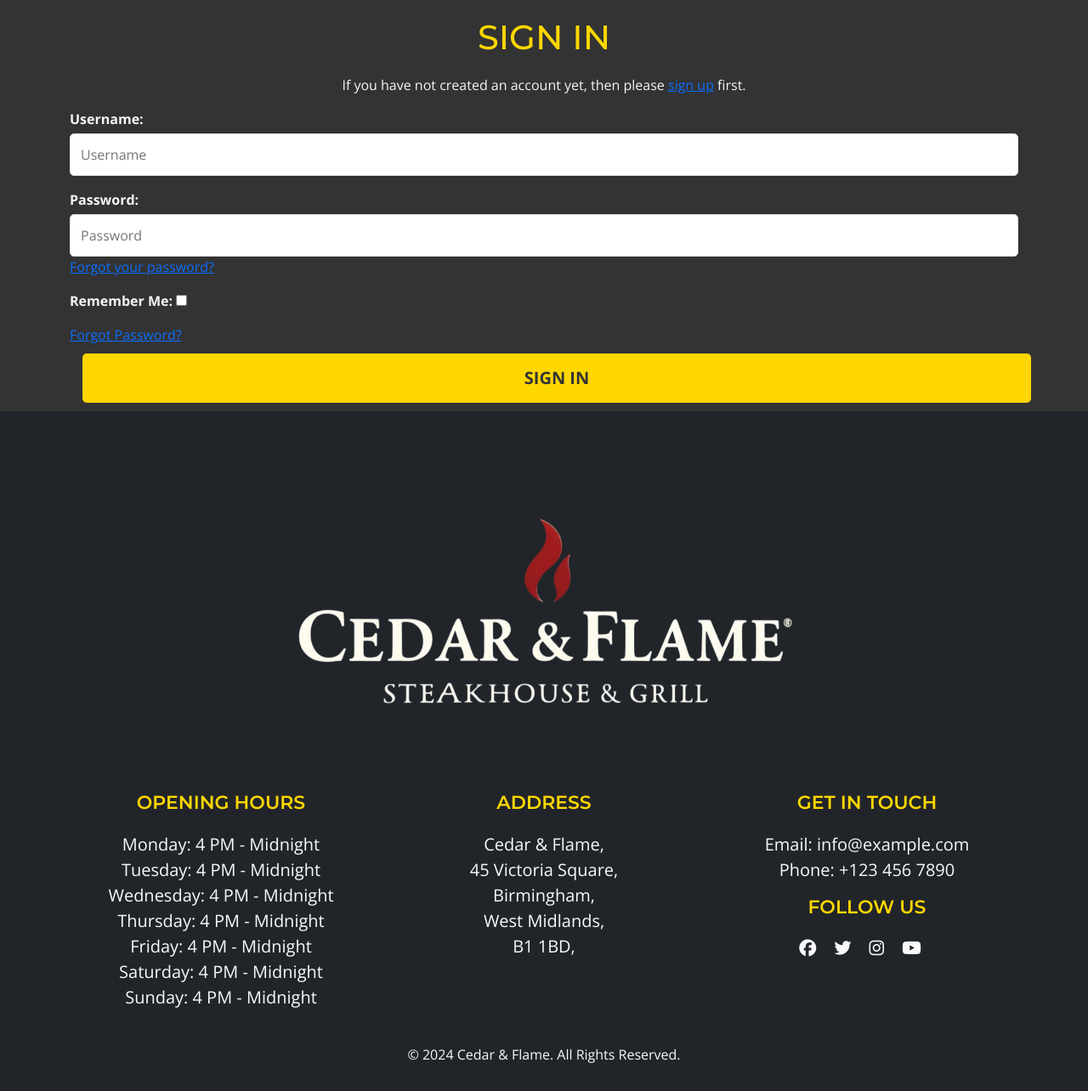
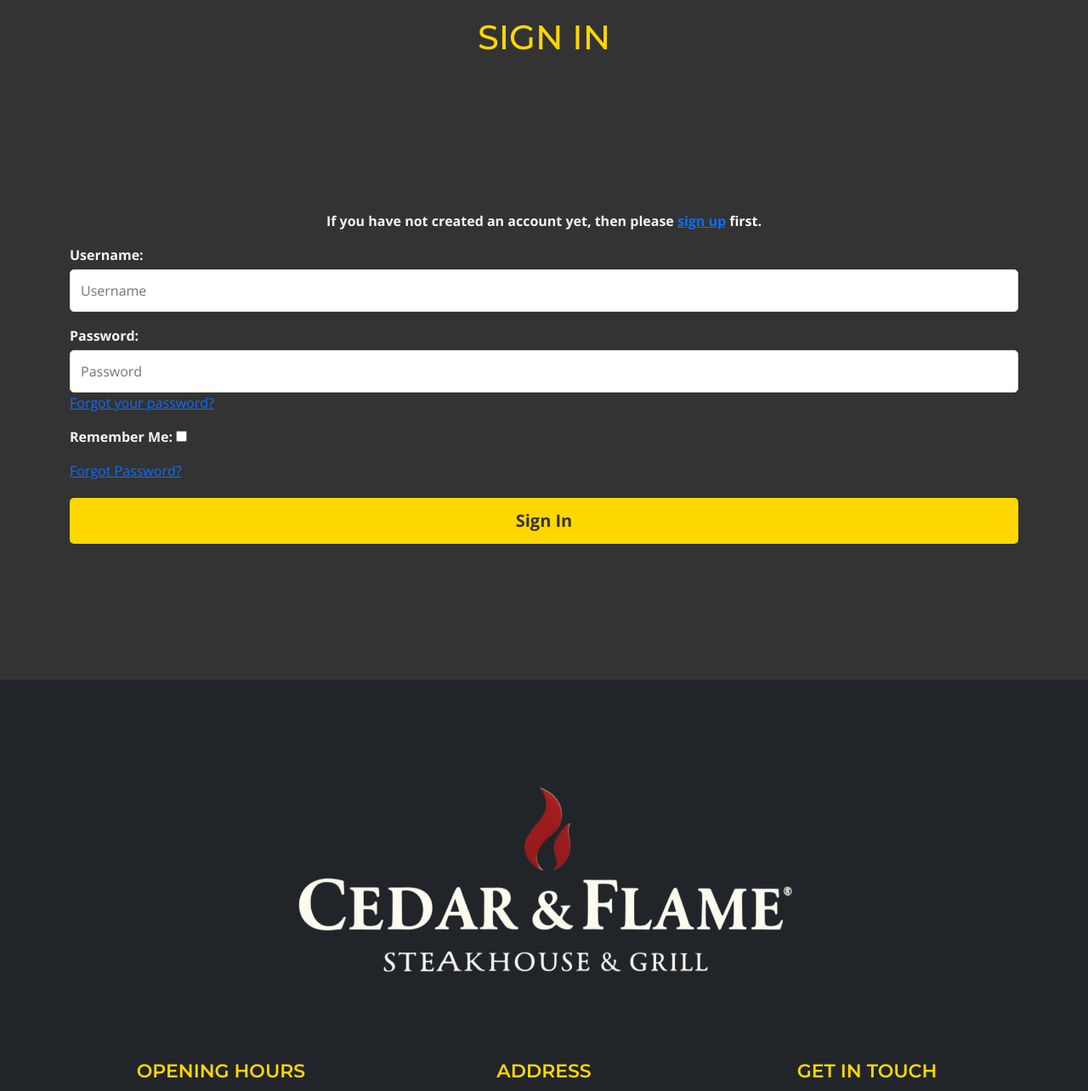
Before and after one commit to MFS4711/Restaurant-Web-App, a Django app: page /accounts/login/ in a window 1280 px wide. Shown: the part 82-1366 px from the top of the page at 85% size. Before the commit the page ends 1333 px from the top, so only its background shows below. Run offline with Django 4.2, Linux system fonts and the light colour scheme; some libraries are stand-ins or nearby versions.

Commit message:
UX - Login,out and sign up - add styling for consistency and check validation

```diff
--- a/templates/account/login.html
+++ b/templates/account/login.html
@@ -6,8 +6,10 @@
 {% block head_title %}{% trans "Sign In" %}{% endblock head_title %}
 
 {% block content %}
-<div class="container">
+<div class="container content-container">
   <h1 class="centered-content">{% trans "Sign In" %}</h1>
+
+  <div class="prompt-container">
 
     {% get_providers as socialaccount_providers %}
 
@@ -29,8 +31,8 @@
     {% include "socialaccount/snippets/login_extra.html" %}
 
     {% else %}
-  <p class="centered-content">{% blocktrans %}If you have not created an account yet, then please
-    <a href="{{ signup_url }}">sign up</a> first.{% endblocktrans %}</p>
+    <p class="centered-content"><strong>{% blocktrans %}If you have not created an account yet, then please
+      <a href="{{ signup_url }}">sign up</a> first.{% endblocktrans %}</strong></p>
     {% endif %}
 
     <form class="login" method="POST" action="{% url 'account_login' %}">
@@ -40,9 +42,8 @@
       <input type="hidden" name="{{ redirect_field_name }}" value="{{ redirect_field_value }}" />
       {% endif %}
       <a class="button secondaryAction" href="{% url 'account_reset_password' %}">{% trans "Forgot Password?" %}</a>
-    <div class="buttons">
-      <button class="primaryAction btn btn-submit btn-lg" type="submit">{% trans "Sign In" %}</button>
-    </div>
+      <button class="btn btn-signup btn-submit btn-lg" type="submit">{% trans "Sign In" %}</button>
     </form>
   </div>
+</div>
 {% endblock content %}
```
Also changed, not shown: templates/account/logout.html (+6 -5 lines), templates/account/signup.html (+7 -5 lines). Lines whose indentation alone changed are shown as unchanged.
